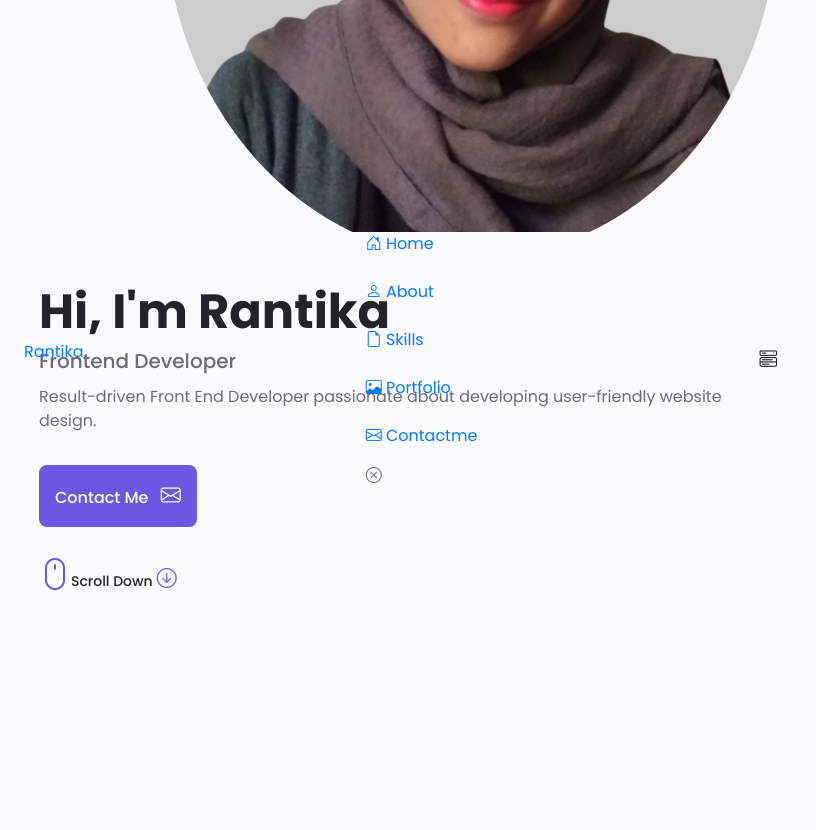
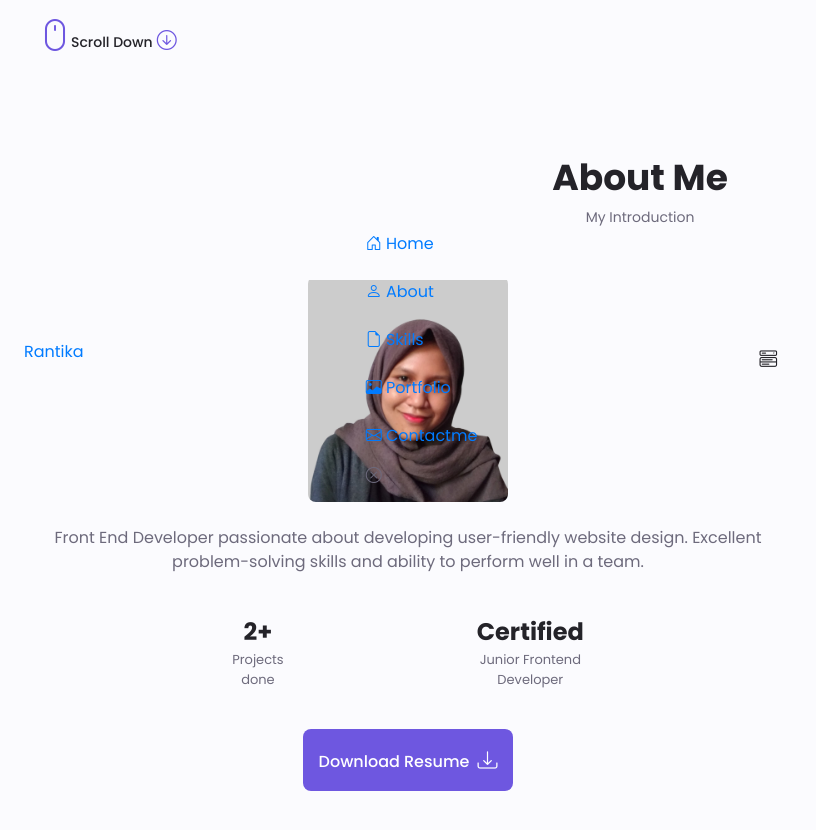
Before and after one commit to Rantikaayuning/rantikaayuning, a React (Create React App) app: page / in a window 1280 px wide. Shown: the part 520-1350 px from the top of the page, without its empty margins (0-816 px from the left). Before the commit the page ends 1231 px from the top, so only its background shows below. Built offline with nearby package versions, Linux system fonts and the light colour scheme; the HTML template or start-up script is replaced by a standard one.

Commit message:
updated styling and format for about page

```diff
--- a/src/index.css
+++ b/src/index.css
@@ -223,7 +223,31 @@ nav {
   }
 }
 
+.about__info {
+  display: flex;
+  justify-content: space-evenly;
+  margin-bottom: var(--mb-2-5);
+}
 
+.about__info-title {
+  font-size: var(--h2-font-size);
+  font-weight: var(--font-semi-bold);
+  color: var(--title-color);
+}
+
+.about__info-name {
+  font-size: var(--smaller-font-size);
+}
+
+.about__info-title, .about__info-name {
+  display: block;
+  text-align: center;
+}
+
+.about__buttons {
+  display: flex;
+  justify-content: center;
+}
 /* show menu */
 .show-menu {
   bottom: 0;
@@ -303,6 +327,7 @@ nav {
   font-size: 1.25rem;
 }
 
+/*==================== BUTTONS ====================*/
 .button {
   display: inline-block;
   background-color: var(--first-color);
@@ -325,12 +350,19 @@ nav {
   display: inline-block;
   align-items: center;
 }
-/*==================== BUTTONS ====================*/
-
 
 /*==================== ABOUT ====================*/
+.about__img {
+  width: 200px;
+  border-radius: .5rem;
+  justify-self: center;
+  align-items: center;
+}
 
-
+.about__description {
+  text-align: center;
+  margin-bottom: var(--mb-2-5);
+}
 /*==================== SKILLS ====================*/
 
 
--- a/src/pages/HomePage.js
+++ b/src/pages/HomePage.js
@@ -1,5 +1,5 @@
 import React from "react";
-// import ItemName from '../assets/myname.png';
+import NameImg from '../assets/name.png';
 import Profile from '../assets/profile.jpg';
 
 const HomePage = () => {
@@ -21,12 +21,12 @@ const HomePage = () => {
             </div>
 
             <div class="home__img">
-              <img src={Profile} alt="..."/>
+              <img src={NameImg} alt="..."/>
             </div>
 
             <div class="home__data">
               <h1 class="home__title">Hi, I'm Rantika</h1>
-              <h3 class="home__subtitle">Frontend Developer</h3>
+              <h3 class="home__subtitle">Junior Frontend Developer</h3>
               <p class="home__description">
                 Result-driven Front End Developer passionate about developing user-friendly website design.
               </p>
@@ -45,6 +45,35 @@ const HomePage = () => {
           </div>
         </div>
       </section>
+
+      <section class="about section">
+        <h2 class="section__title">About Me</h2>
+        <span class="section__subtitle">My Introduction</span>
+        <div class="about__container container grid">
+          <img src={Profile} alt="" class="about__img"/>
+          <div class="about__data">
+            <p class="about__description">
+              Front End Developer passionate about developing user-friendly website design. Excellent problem-solving skills and ability to perform well in a team.
+            </p>
+            <div class="about__info">
+              <div>
+                <span class="about__info-title">2+ </span>
+                <span class="about__info-name">Projects<br/>done</span>
+              </div>
+              <div>
+                <span class="about__info-title">Certified </span>
+                <span class="about__info-name">Junior Frontend<br/>Developer</span>
+              </div>
+            </div>
+
+            <div class="about__buttons">
+              <a download="" href="./assets/resume-rantika.pdf" class="button button--flex">
+                Download Resume<i class="bi bi-download button__icon"></i>
+              </a>
+            </div>
+          </div>
+        </div>
+      </section>
     </main>
   );
 };
```
Also changed, not shown: src/index.html (+20 -38 lines), 1 other file (tests, documents, lock files or other folders).
